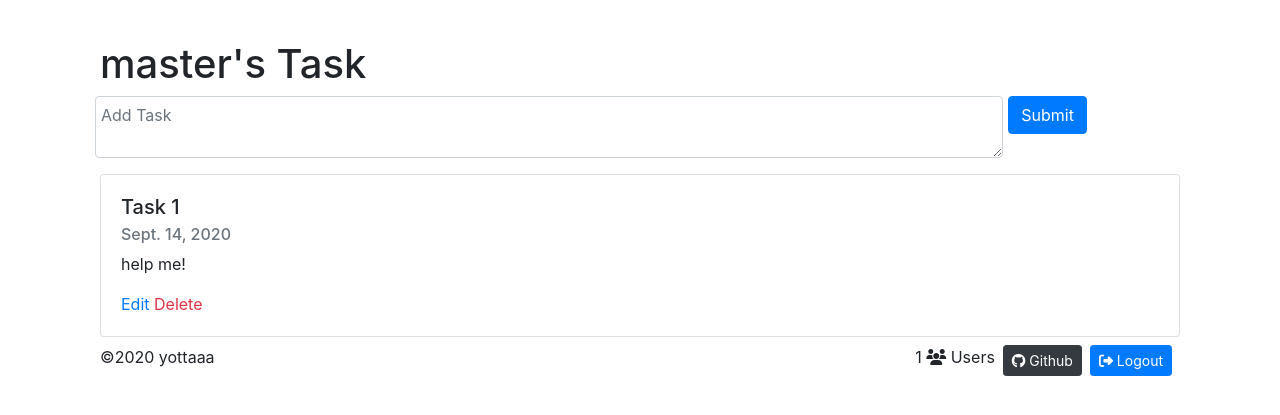
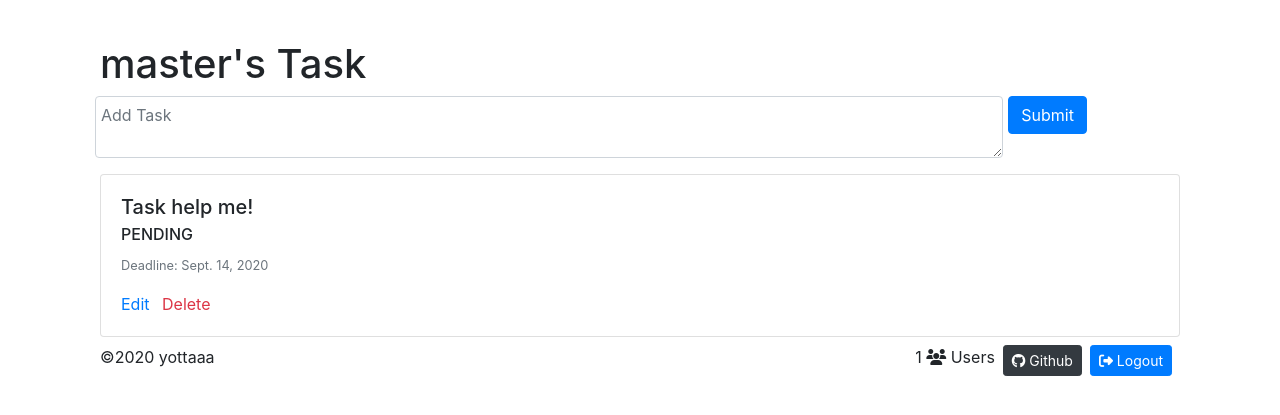
Before and after one commit to yottaaa/todowithdeadline, a Django app: page /todo/ in a window 1280 px wide. Shown: the top 415 px of the page. Run offline with Django 3.2, Linux system fonts and the light colour scheme; a user stored in the database is signed in; data comes from the database, SQL or seed files in the repository; some libraries are stand-ins or nearby versions.

Commit message:
change card design

```diff
--- a/todoapp/templates/todoapp/index.html
+++ b/todoapp/templates/todoapp/index.html
@@ -22,11 +22,11 @@
                     {% for task in tasks reversed %}
                         <div class="card">
                             <div class="card-body">
-                                <h5 class="card-title">Task {{ task.id }}</h5>
-                                <h6 class="card-subtitle mb-2 text-muted">{{ task.deadline }}</h6>
-                                <p class="card-text">{{ task.tasks }}</p>
-                                <a class="text-primary" href="{% url 'edittask' task.id %}">Edit</a>
-                                <a class="text-danger" href="{% url 'deletetask' task.id %}">Delete</a>
+                                <h5 class="card-title">Task {{ task.tasks }}</h5>
+                                <h6 class="card-subtitle mb-2">{{ task.status }}</h6>
+                                <p class="card-text"><small class="text-muted">Deadline: {{ task.deadline }}</small></p>
+                                <a class="text-primary mr-2" href="{% url 'edittask' task.id %}">Edit</a>
+                                <a class="text-danger mr-2" href="{% url 'deletetask' task.id %}">Delete</a>
                             </div>
                         </div>
                         <!-- <tr class="{% if task.status == 'COMPLETE' %}bg-success{% elif task.status == 'EXPIRED' %}bg-danger{% endif %}">
```
